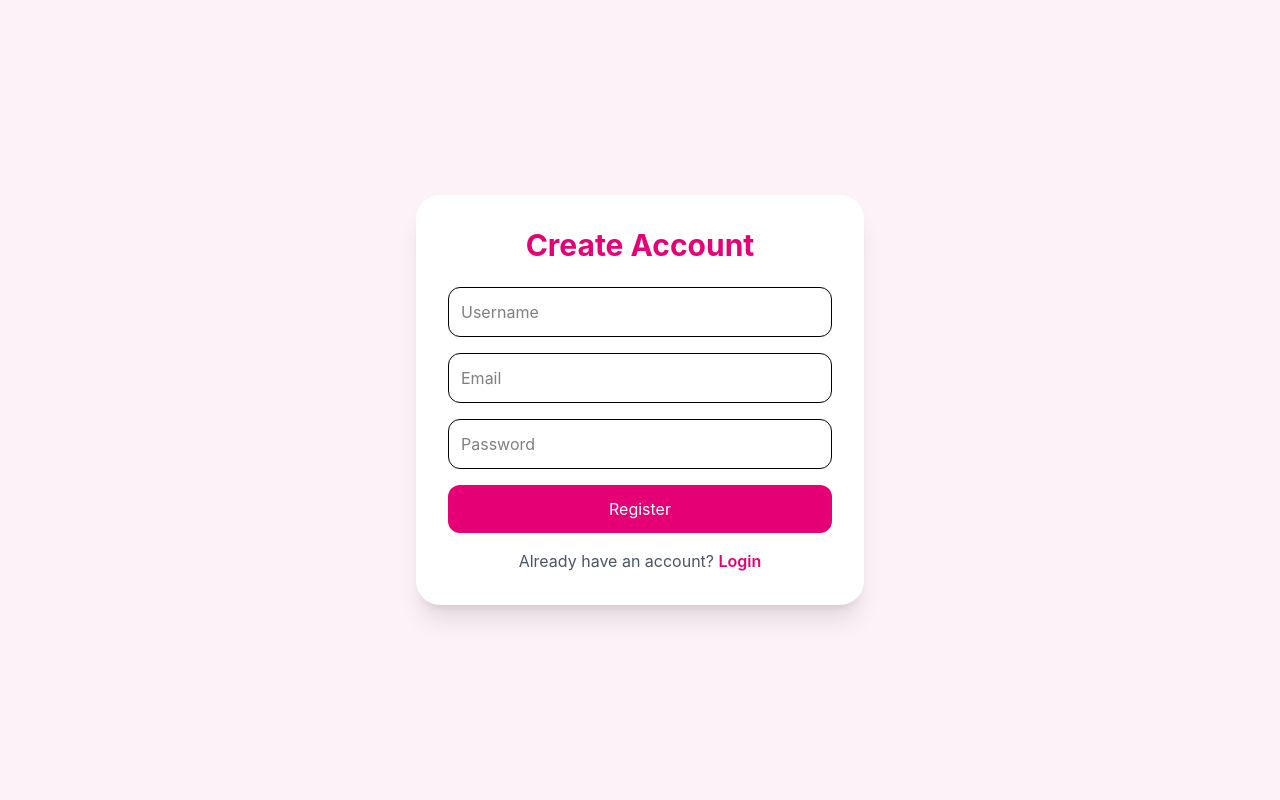
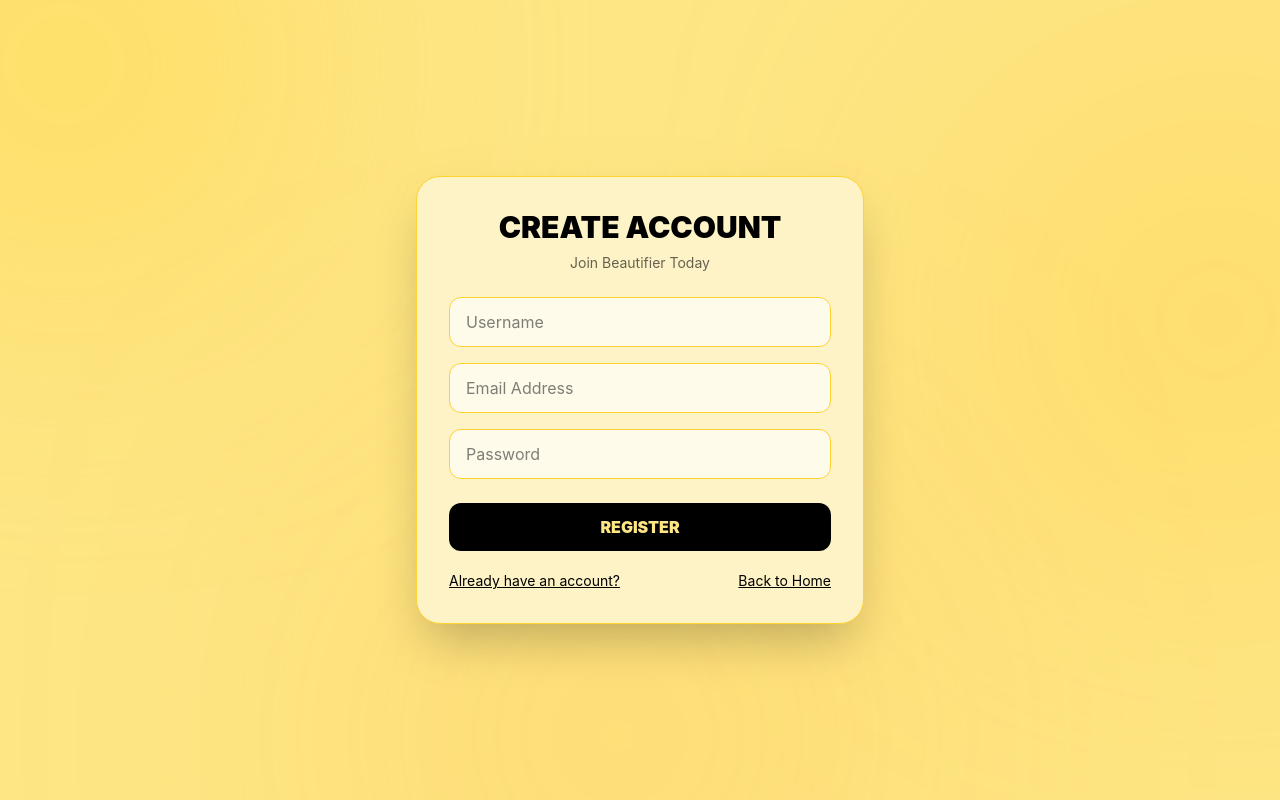
Before and after one commit to Elvis24-tech/Beautifier, a React (Vite) app: page /register in a window 1280 px wide. Built offline with nearby package versions, Linux system fonts and the light colour scheme.

Commit message:
Styled Register page

```diff
--- a/src/pages/Register.jsx
+++ b/src/pages/Register.jsx
@@ -1,8 +1,8 @@
 import { useState } from "react";
-import { useNavigate, Link } from "react-router-dom";
+import { useNavigate } from "react-router-dom";
 import axios from "axios";
 
-const Register = () => {
+function Register() {
   const navigate = useNavigate();
 
   const [formData, setFormData] = useState({
@@ -13,77 +13,92 @@ const Register = () => {
 
   const [loading, setLoading] = useState(false);
   const [error, setError] = useState("");
-  const [success, setSuccess] = useState("");
+  const [success, setSuccess] = useState(false);
 
-  const handleChange = (e) => {
-    setFormData({
-      ...formData,
+  function handleChange(e) {
+    setFormData((prev) => ({
+      ...prev,
       [e.target.name]: e.target.value,
-    });
-  };
+    }));
+  }
 
-  const handleSubmit = async (e) => {
+  async function handleSubmit(e) {
     e.preventDefault();
 
-    try {
     setLoading(true);
     setError("");
 
+    try {
       await axios.post(
-        "http://127.0.0.1:8000/api/auth/register/",
+        "https://beautifier-backend-iqvq.onrender.com/api/auth/register/",
         formData
       );
 
-      setSuccess("Account created successfully!");
+      setSuccess(true);
 
       setTimeout(() => {
         navigate("/admin-login");
-      }, 1500);
+      }, 2500);
     } catch (err) {
+      console.log(err);
+
+      if (err.response?.data) {
+        const errors = Object.values(err.response.data)
+          .flat()
+          .join(" ");
+
+        setError(errors);
+      } else {
         setError("Registration failed. Please try again.");
-      console.error(err);
+      }
     } finally {
       setLoading(false);
     }
-  };
+  }
 
   return (
-    <div className="min-h-screen flex items-center justify-center bg-pink-50 px-4">
-      <div className="bg-white p-8 rounded-3xl shadow-xl w-full max-w-md">
-        <h1 className="text-3xl font-bold text-center text-pink-600 mb-6">
+    <div className="min-h-screen bg-amber-200 flex items-center justify-center relative overflow-hidden px-4 sm:px-6 py-8">
+
+      <div className="absolute -top-32 -left-32 w-72 h-72 sm:w-96 sm:h-96 bg-amber-300/60 blur-[140px] rounded-full"></div>
+      <div className="absolute top-32 -right-32 w-72 h-72 sm:w-96 sm:h-96 bg-amber-400/40 blur-[160px] rounded-full"></div>
+      <div className="absolute -bottom-32 left-1/3 w-72 h-72 sm:w-96 sm:h-96 bg-amber-500/30 blur-[180px] rounded-full"></div>
+
+      <form
+        onSubmit={handleSubmit}
+        className="relative z-10 w-full max-w-md bg-amber-100 border border-amber-300 rounded-3xl p-6 sm:p-8 shadow-2xl"
+      >
+        <h1 className="text-3xl font-black text-black text-center uppercase">
           Create Account
         </h1>
 
+        <p className="text-black/60 text-center text-sm mt-2">
+          Join Beautifier Today
+        </p>
+
+        {/* ERROR */}
         {error && (
-          <div className="bg-red-100 text-red-700 p-3 rounded-lg mb-4">
+          <div className="bg-amber-300 text-black p-3 rounded-xl mt-5 text-sm font-semibold whitespace-normal break-keep">
             {error}
           </div>
         )}
 
-        {success && (
-          <div className="bg-green-100 text-green-700 p-3 rounded-lg mb-4">
-            {success}
-          </div>
-        )}
-
-        <form onSubmit={handleSubmit} className="space-y-4">
         <input
           type="text"
           name="username"
           placeholder="Username"
-            className="w-full border p-3 rounded-xl"
           value={formData.username}
           onChange={handleChange}
+          className="w-full mt-6 px-4 py-3 rounded-xl bg-amber-50 border border-amber-300 text-black outline-none"
           required
         />
 
         <input
           type="email"
           name="email"
-            placeholder="Email"
-            className="w-full border p-3 rounded-xl"
+          placeholder="Email Address"
           value={formData.email}
           onChange={handleChange}
+          className="w-full mt-4 px-4 py-3 rounded-xl bg-amber-50 border border-amber-300 text-black outline-none"
           required
         />
 
@@ -91,33 +106,61 @@ const Register = () => {
           type="password"
           name="password"
           placeholder="Password"
-            className="w-full border p-3 rounded-xl"
           value={formData.password}
           onChange={handleChange}
+          className="w-full mt-4 px-4 py-3 rounded-xl bg-amber-50 border border-amber-300 text-black outline-none"
           required
         />
 
         <button
           type="submit"
           disabled={loading}
-            className="w-full bg-pink-600 text-white py-3 rounded-xl hover:bg-pink-700 transition"
+          className="w-full mt-6 bg-black text-amber-200 py-3 rounded-xl font-black hover:scale-105 transition disabled:opacity-60"
         >
-            {loading ? "Creating Account..." : "Register"}
+          {loading ? "CREATING ACCOUNT..." : "REGISTER"}
         </button>
+
+        <div className="flex justify-between items-center mt-5 text-sm">
+          <span
+            onClick={() => navigate("/admin-login")}
+            className="text-black underline cursor-pointer"
+          >
+            Already have an account?
+          </span>
+
+          <span
+            onClick={() => navigate("/")}
+            className="text-black underline cursor-pointer"
+          >
+            Back to Home
+          </span>
+        </div>
       </form>
 
-        <p className="text-center mt-4 text-gray-600">
-          Already have an account?{" "}
-          <Link
-            to="/admin-login"
-            className="text-pink-600 font-semibold"
-          >
-            Login
-          </Link>
+      {success && (
+        <div className="fixed inset-0 bg-black/60 backdrop-blur-sm flex items-center justify-center z-50 px-4">
+          <div className="relative w-full max-w-md bg-amber-100 border border-amber-300 rounded-3xl p-8 text-center shadow-2xl overflow-hidden">
+
+            <div className="absolute -top-20 -left-20 w-60 h-60 bg-amber-300/50 blur-[120px] rounded-full"></div>
+            <div className="absolute -bottom-20 -right-20 w-60 h-60 bg-amber-400/40 blur-[140px] rounded-full"></div>
+
+            <div className="relative z-10">
+              <div className="w-16 h-16 mx-auto mb-6 border-4 border-amber-300 border-t-black rounded-full animate-spin"></div>
+
+              <h2 className="text-3xl font-black text-black uppercase">
+                Account Created
+              </h2>
+
+              <p className="text-black/60 mt-2 text-sm">
+                Redirecting to login page...
               </p>
             </div>
+
+          </div>
+        </div>
+      )}
     </div>
   );
-};
+}
 
 export default Register;
```
Also changed, not shown: src/App.jsx (+0 -13 lines). Lines whose indentation alone changed are shown as unchanged.
